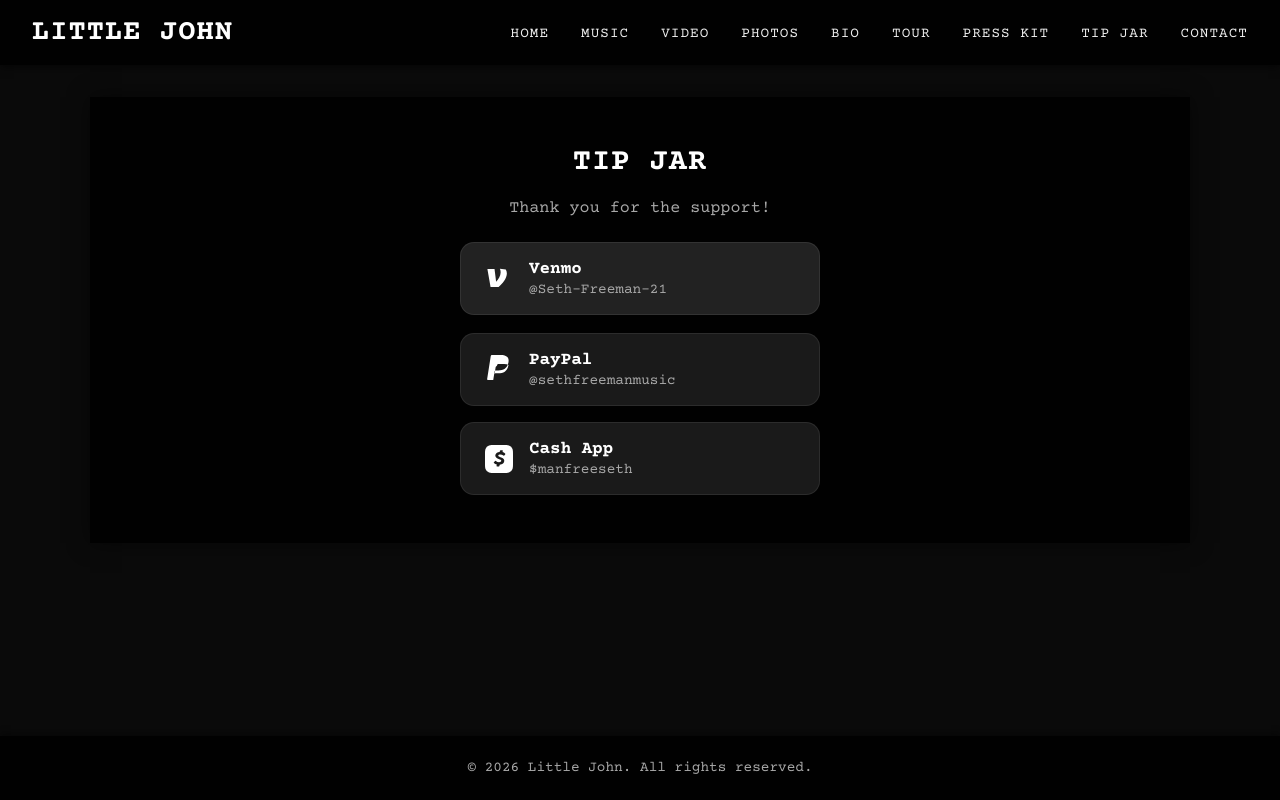
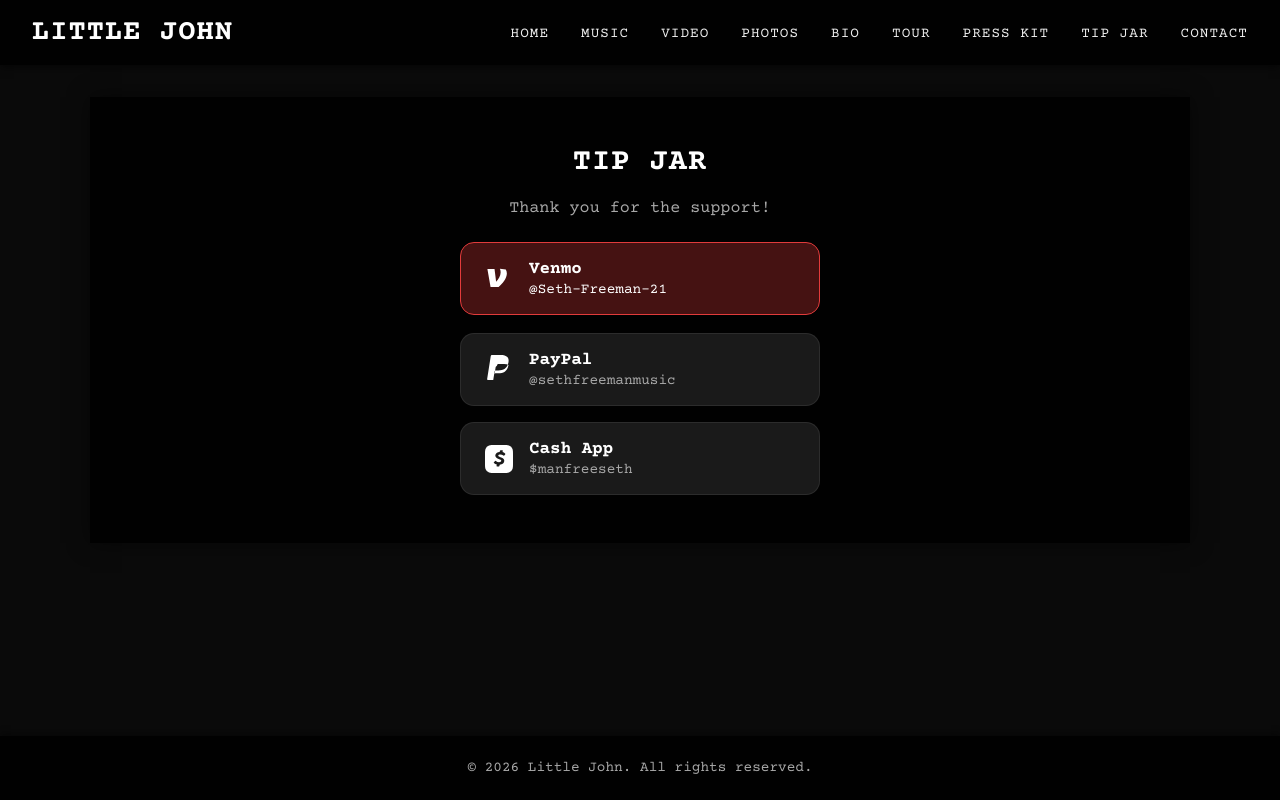
Before and after one commit to sethfreeman/littlejohnrocks, a Next.js app in the folder frontend/: page /tips in a window 1280 px wide. In both pictures the pointer is over the link 640 px from the left and 280 px from the top of the page. Built offline with nearby package versions, Linux system fonts and the light colour scheme.

Commit message:
Match Tip Jar button hover to the music buttons' red effect

```diff
--- a/frontend/app/tips/tips.css
+++ b/frontend/app/tips/tips.css
@@ -40,7 +40,9 @@
 }
 
 .tips-page .tip-button:hover {
-  background: #222;
+  background: var(--accent-soft);
+  border-color: var(--accent);
+  color: var(--text-bright);
   transform: translateY(-2px);
 }
 
@@ -73,4 +75,9 @@
   font-size: 0.9rem;
   color: var(--text-muted);
   word-break: break-all;
+  transition: color 0.3s ease;
 }
+
+.tips-page .tip-button:hover .tip-handle {
+  color: var(--text-bright);
+}
```
